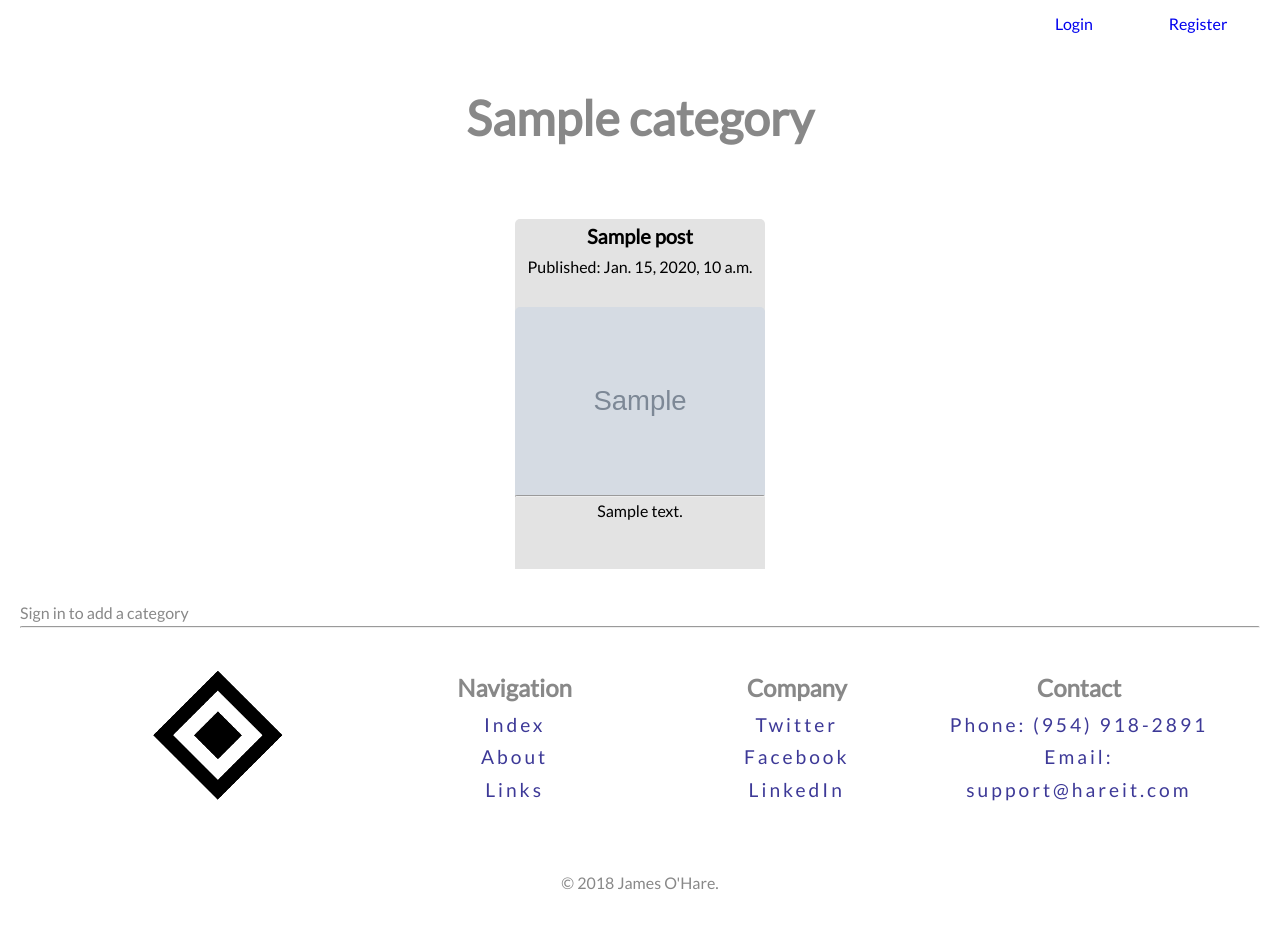
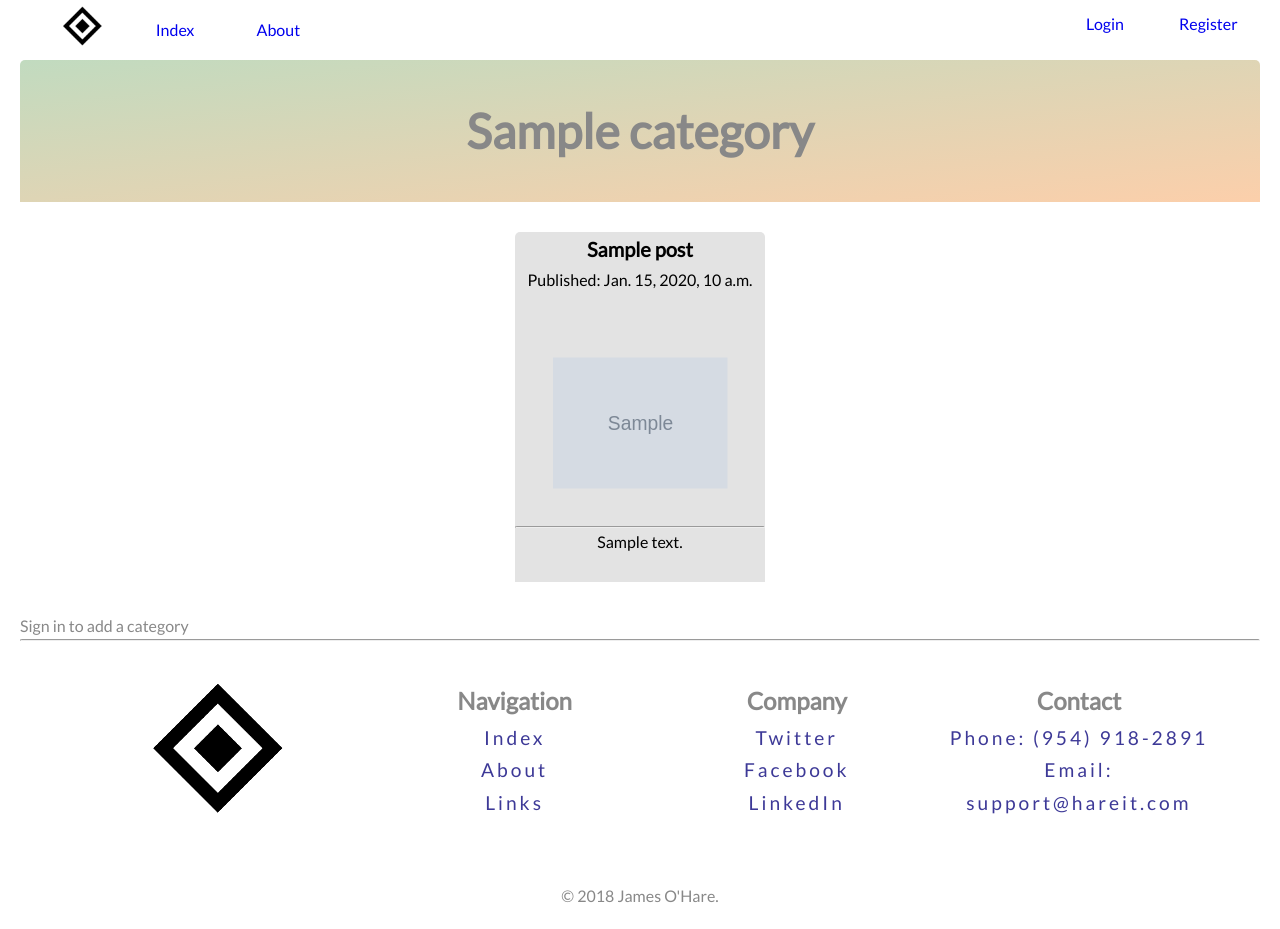
Before and after one commit to johare243/django-blog, a Django app: a page that uses pages/templates/pages/base.html in a window 1280 px wide. Before the commit the page ends 889 px from the top, so only its background shows below. Run offline with Django 3.2, Linux system fonts and the light colour scheme; tables that the repository leaves empty hold one stand-in row (values such as "Sample post"); grey boxes marked "Sample" are stand-in pictures; some libraries are stand-ins or nearby versions.

Commit message:
update template/css for post page

```diff
--- a/jmo/settings.py
+++ b/jmo/settings.py
@@ -23,7 +23,6 @@ MEDIA_DIR = os.path.join(BASE_DIR, 'media')
 # See https://docs.djangoproject.com/en/2.1/howto/deployment/checklist/
 
 # SECURITY WARNING: keep the secret key used in production secret!
-SECRET_KEY = ''
 
 # SECURITY WARNING: don't run with debug turned on in production!
 DEBUG = True
@@ -132,3 +131,5 @@ MEDIA_ROOT = MEDIA_DIR
 MEDIA_URL = '/media/'
 
 LOGIN_URL = 'pages/login/'
+
+# SECURITY WARNING: keep the secret key used in production secret!
--- a/pages/templates/pages/base.html
+++ b/pages/templates/pages/base.html
@@ -19,6 +19,13 @@
 </head>
 <body>
     <nav class="top-nav">
+            <div class="top-nav-left-box">
+                <li class="top-nav-li">
+                        <img class="top-nav-logo" src="{% static 'images/logo-black.png' %}" alt=""/>
+                </li>
+                <li class="top-nav-li"><a href="{% url 'index' %}">Index</a></li>
+                <li class="top-nav-li"><a href="{% url 'about' %}">About</a></li>
+            </div>
             {% if user.is_authenticated %}
                 Hello, {{ user.username }}
                     <li class="top-nav-li"><a href="{% url 'logout' %}">Logout</a></li>
--- a/static/pages/style.css
+++ b/static/pages/style.css
@@ -30,6 +30,19 @@ body {
         /* border: 3px solid red; */
         text-align: center;
         flex: 0.1;
+}
+
+.top-nav-left-box {
+        flex: 1;
+        display: flex;
+        max-height: 40px;
+        align-items: center;
+        justify-content: flex-start;
+}
+
+.top-nav-logo {
+        height: 40px;
+        margin: 0 0 0 20px;
 }
 
 .top-nav li a, .li a {
@@ -251,6 +264,7 @@ body {
     font-size: 3em;
     padding: 30px;
     list-style: none;
+    background-image: linear-gradient(to right bottom, rgba(50,135,44, 0.3), rgba(247,135,44,0.4));
 }
 
 .posts {
@@ -267,6 +281,11 @@ body {
     margin: 30px;
 }
 
+.post:hover {
+    transform: translateY(-3px);
+    box-shadow: 0 10px 20px rgba(0,0,0,0.8);
+}
+
 .post a{
     text-decoration: none;
     color: #000;
@@ -281,7 +300,23 @@ body {
 
 .post-img {
     width: 100%;
+    padding: 15%;
 }
+
+.post-div {
+        display: flex;
+        flex-direction: column;
+        align-items: center;
+        justify-content: center;
+}
+
+.post-div h1 {
+        text-align: center;
+}
+.post-div * {
+        width: 70%;
+}
+
 
 .flip-card {
         background-color: transparent;
```
Also changed, not shown: pages/templates/pages/post.html (+4 -4 lines).
